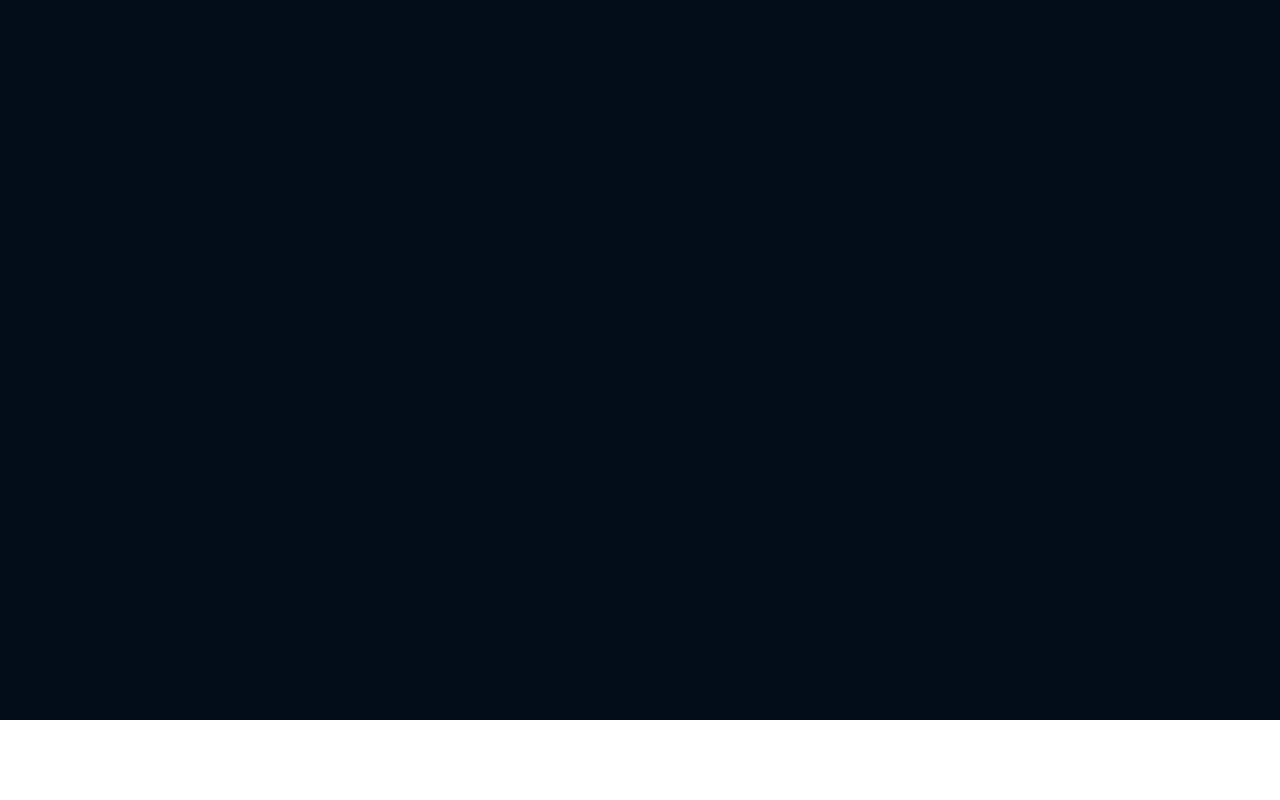
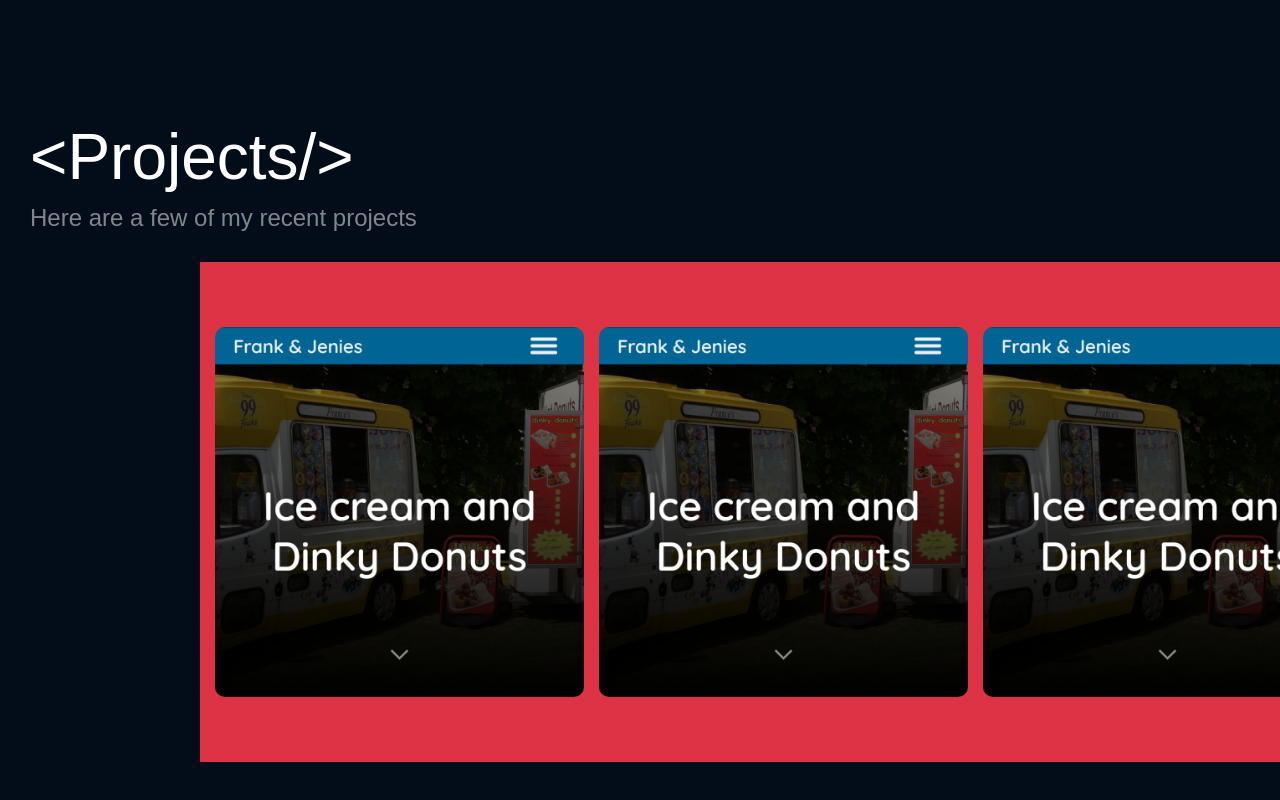
Before and after one commit to zacjgol/portfolio, a React (Create React App) app: page / in a window 1280 px wide. Shown: the part 880-1680 px from the top of the page. Before the commit the page ends 1600 px from the top, so only its background shows below. Built offline with nearby package versions, Linux system fonts and the light colour scheme.

Commit message:
started projects page

```diff
--- a/src/components/Main/Banner/Banner.css
+++ b/src/components/Main/Banner/Banner.css
@@ -87,6 +87,7 @@
     left: 37%;
     font-size: 2.7rem;
     letter-spacing: 1px;
+    display: none;
 }
 
 .banner-logo h3 {
--- a/src/components/Main/Main.js
+++ b/src/components/Main/Main.js
@@ -1,4 +1,4 @@
-import React from 'react'
+import React, {useState} from 'react'
 import Banner from './Banner/Banner.js'
 import Projects from './Projects/Projects.js'
 import './Main.css'
@@ -7,9 +7,7 @@
 function Main() {
   return (
     <div>
-      <div className='nav'>
         <Navbar/>
-      </div>
         <Banner/>
         <Projects/>
     </div>
--- a/src/components/Main/Navbar/Navbar.css
+++ b/src/components/Main/Navbar/Navbar.css
@@ -15,7 +15,9 @@
     font-weight: lighter;
     font-size: 2.7rem;
     padding-left: 30px;
+    color: white;
 }
+
 
 /* burger */
 
@@ -113,3 +115,7 @@
     left: 0;
     right: auto;
 }
+
+.background {
+    background: var(--main);
+}
--- a/src/components/Main/Navbar/Navbar.js
+++ b/src/components/Main/Navbar/Navbar.js
@@ -1,7 +1,7 @@
-import React, {useState} from 'react'
+import React, {useEffect, useState} from 'react'
 import './Navbar.css'
 
-function Navbar() {
+function Navbar(props) {
     const [burger_class, setBurgerClass] = useState("burger-bar unclicked")
     const [menu_class, setMenuClass] = useState("burger-menu hidden")
     const [isMenuClicked, setIsMenuClicked] = useState(false)
@@ -19,7 +19,6 @@
     }
 
     return (
-        <div className='navbar-wrapper'>
          <div className='navbar-container'>
             <h1 className='navbar-logo'>Zac Fletcher</h1>
             <div className="burger" onClick={updateMenu}>
@@ -35,7 +34,6 @@
                 </ul>
             </div>
         </div>
-        </div>
     )
 }
 
--- a/src/components/Main/Projects/Projects.css
+++ b/src/components/Main/Projects/Projects.css
@@ -1,6 +1,52 @@
 .projects-container {
     background: var(--primary);
-    height: 100vh;
+    height: 200vh;
     width: 100%;
-    z-index: 50;
 }
+
+.projects-title {
+    font-size: 4rem;
+    color: var(--third);
+    font-weight: lighter;
+}
+
+.projects-subheading {
+    color: var(--third);
+    opacity: 0.5;
+    font-weight: 1;
+    padding-top: 10px;
+}
+
+.projects-heading-container {
+    margin-top: 200px;
+    width: 600px;
+    margin-left: 30px;
+    text-align: left;
+}
+
+.projects-images-container {
+    position: relative;
+    margin-top: 30px;
+    background-color: var(--secondary);
+    width: 180%;
+    height: 500px;
+    z-index: 2;
+    left: 200px;
+    display: flex;
+    align-items: center;
+    justify-content: flex-start;
+}
+
+.frank-and-jenies {
+    z-index: 10;
+    width: 480px;
+    height: auto;
+    border-radius: 10px !important;
+    border-bottom-left-radius: 10px !important;
+    margin-left: 15px;
+    transition: 0.5s ease;
+}
+
+.frank-and-jenies:hover {
+    scale: 103%;
+}
--- a/src/components/Main/Projects/Projects.js
+++ b/src/components/Main/Projects/Projects.js
@@ -1,12 +1,40 @@
-import React from 'react'
+import React, {useEffect, useState, useRef, useMemo} from 'react'
 import './Projects.css'
+import frankAndJenies from './Project-images/frankandjenies.png'
 
-function Projects() {
+function Projects(props) {
+
+
+  // parralax
+
+  const [offsetY, setOffsetY] = useState(0)
+  const handleScroll = () => setOffsetY(window.pageYOffset)
+
+  useEffect(() => {
+    window.addEventListener('scroll', handleScroll)
+    return () => {
+      window.removeEventListener('scroll', handleScroll)
+    }
+  }, []);
+
   return (
     <div className='projects-container'>
-        <div className='blank'>
-
+      <div className='projects-heading-container'>
+        <div className='projects-title-container'>
+          <h1 className='projects-title'>{'<Projects/>'}</h1>
         </div>
+        <div className='projects-subheading-container'>
+          <h2 className='projects-subheading'>Here are a few of my recent projects</h2>
+        </div>
+      </div>
+      <div className='projects-images-container' style={{transform: `translateX(${offsetY * -0.7}px)`}}>
+        <img src={frankAndJenies} className='frank-and-jenies' alt='frank and jenies project'/>
+        <img src={frankAndJenies} className='frank-and-jenies' alt='frank and jenies project'/>
+        <img src={frankAndJenies} className='frank-and-jenies' alt='frank and jenies project'/>
+        <img src={frankAndJenies} className='frank-and-jenies' alt='frank and jenies project'/>
+        <img src={frankAndJenies} className='frank-and-jenies' alt='frank and jenies project'/>
+        <img src={frankAndJenies} className='frank-and-jenies' alt='frank and jenies project'/>
+      </div>
     </div>
   )
 }
```
Also changed, not shown: src/components/Main/Projects/Project-images/frankandjenies.png (added). Lines whose indentation alone changed are shown as unchanged.
